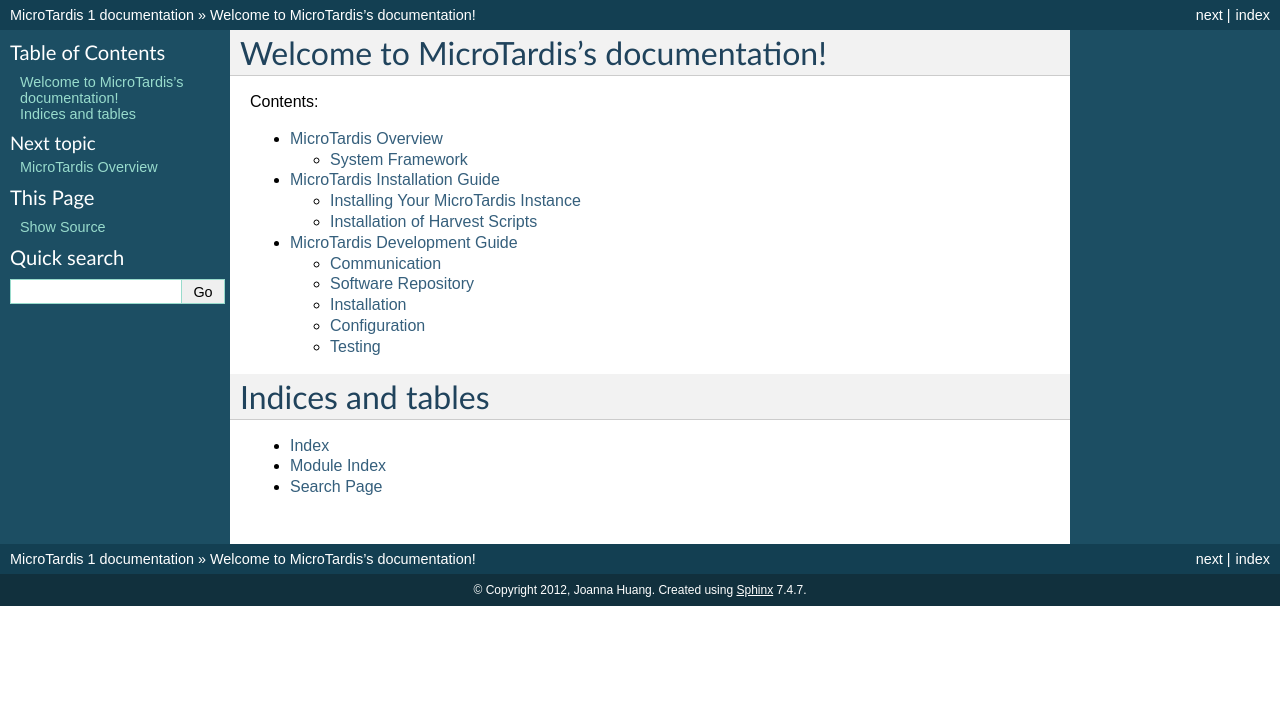
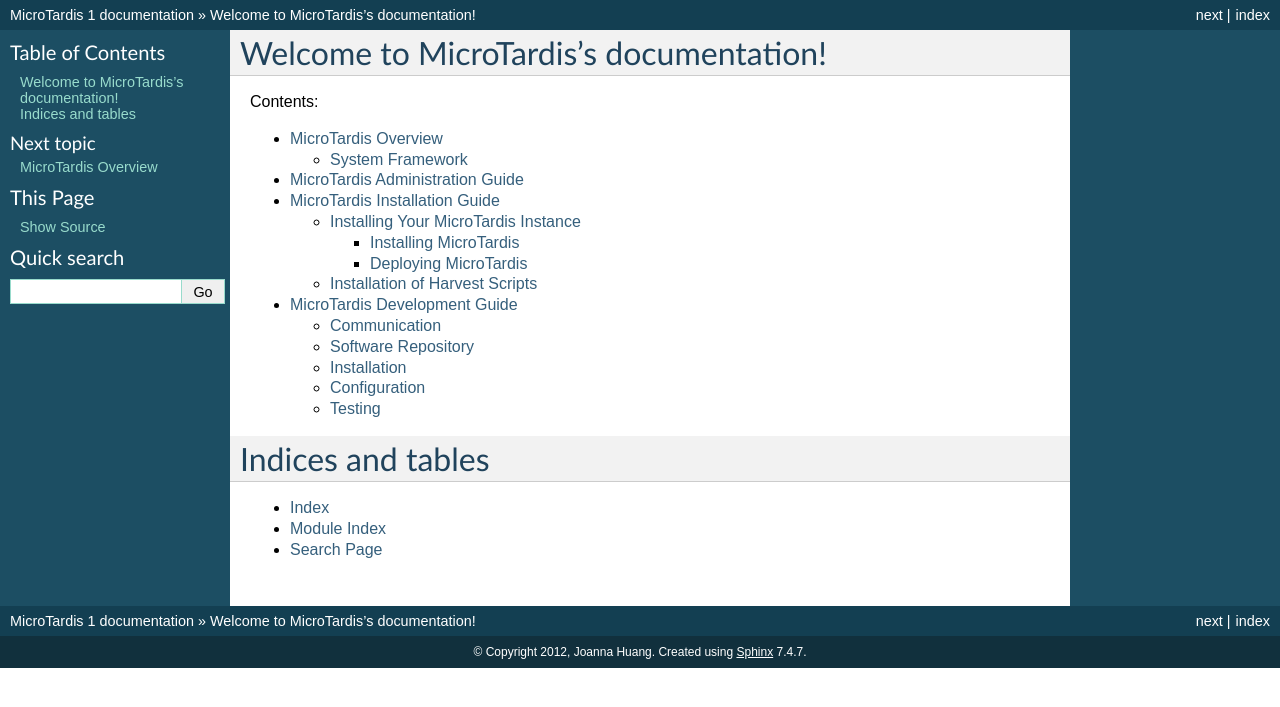
Before and after one commit to mytardis/microtardis, a Sphinx documentation site: the page built from docs/index.rst, in a window 1280 px wide. Shown: the top 707 px of the page. Built offline with Sphinx 7.4.7, drawn with Linux system fonts in a browser that asks for light colours.

Commit message:
#26: created administration doc.

```diff
--- a/docs/index.rst
+++ b/docs/index.rst
@@ -9,9 +9,10 @@
 Contents:
 
 .. toctree::
-   :maxdepth: 2
+   :maxdepth: 3
 
    microtardis_overview
+   microtardis_administration
    microtardis_installation
    microtardis_development
 
--- /dev/null
+++ b/docs/microtardis_administration.rst
@@ -0,0 +1,2 @@
+MicroTardis Administration Guide
+================================
```
